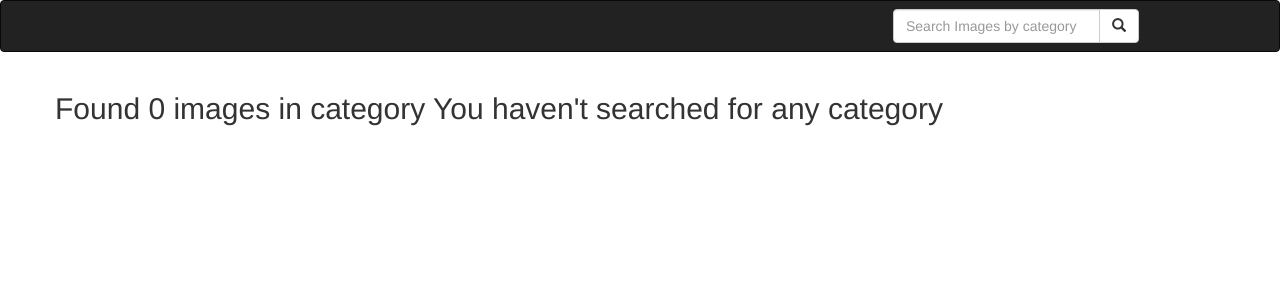
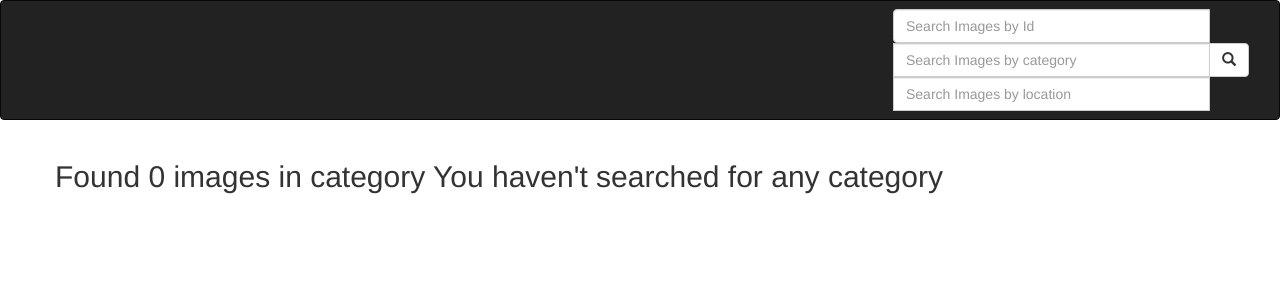
Before and after one commit to eliki-hue/eliki-gallery, a Django app: page /search/ in a window 1280 px wide. Shown: the top 300 px of the page. Run offline with Django 4.2, Linux system fonts and the light colour scheme; some libraries are stand-ins or nearby versions.

Commit message:
added id and location form serch fields

```diff
--- a/myGallery/models.py
+++ b/myGallery/models.py
@@ -69,7 +69,7 @@ class Image(models.Model):
 
     @classmethod
     def search_by_category(cls,category):
-        items = cls.objects.filter(image_name=category)
+        items = cls.objects.all()
         return items
 
     @classmethod
--- a/myGallery/templates/navbar.html
+++ b/myGallery/templates/navbar.html
@@ -10,7 +10,9 @@
         <form class="navbar-form" role="search" action="{% url 'search_results' %}">
 
           <div class="input-group">
+            <input type="text" class="form-control" placeholder="Search Images by Id" name="image_id">
             <input type="text" class="form-control" placeholder="Search Images by category" name="image_category">
+            <input type="text" class="form-control" placeholder="Search Images by location" name="image_location">
             <div class="input-group-btn">
               <button class="btn btn-default" type="submit"><i class="glyphicon glyphicon-search"></i></button>
             </div>
--- a/myGallery/templates/search.html
+++ b/myGallery/templates/search.html
@@ -3,7 +3,7 @@
 <div class="container">
 
   <div class="row">
-    {% if articles%}
+    {% if images%}
       <h2>Found {{ images|length }} of searched term {{message}}</h2>
     {% else %}
       <h2> Found 0 images in category {{message}}</h2>
@@ -14,10 +14,13 @@
   <div class="row">
 
   {% if images %}
-    {% for image in imagess %}
+    {% for image in images %}
       <div class="col-sm-6 col-md-3">
-          <h1>{{image.title}}</h1>
+          <h1>{{image.image_name}}</h1>
           <h3>{{image.image_description}}</h3>
+          <div class="col-xs-6 col-sm-6 col-md-6 col-lg-6">
+            <img src="{{image.image.url}}" class="img-responsive" alt="Image">
+          </div>
       </div>
     {% endfor %}
   {% endif %}
--- a/myGallery/views.py
+++ b/myGallery/views.py
@@ -18,6 +18,20 @@ def search_results(request):
 
     if 'image_category' in request.GET and request.GET["image_category"]:
         search_term = request.GET.get("image_category")
+        searched_category = Image.objects.filter(id=search_term)
+        message = f"{search_term}"
+        print(search_term)
+        print(searched_category)
+        return render(request, 'search.html',{"message":message,"images": searched_category})
+
+    else:
+        message = "You haven't searched for any category"
+        return render(request, 'search.html',{"message":message})
+
+def search_results(request):
+
+    if 'image_category' in request.GET and request.GET["image_category"]:
+        search_term = request.GET.get("image_category")
         searched_category = Image.search_by_category(search_term)
         message = f"{search_term}"
 
@@ -26,3 +40,17 @@ def search_results(request):
     else:
         message = "You haven't searched for any category"
         return render(request, 'search.html',{"message":message})
+
+
+# def search_results(request):
+
+#     if 'image_category' in request.GET and request.GET["image_category"]:
+#         search_term = request.GET.get("image_category")
+#         searched_category = Image.search_by_category(search_term)
+#         message = f"{search_term}"
+
+#         return render(request, 'search.html',{"message":message,"images": searched_category})
+
+#     else:
+#         message = "You haven't searched for any category"
+        return render(request, 'search.html',{"message":message})
```
